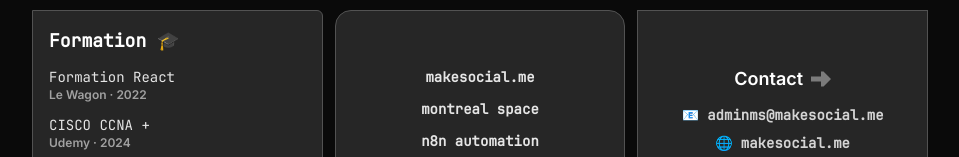
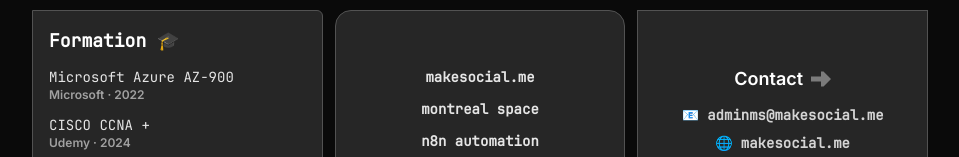
Before and after one commit to cerealmilkdev/portfolio2, a Next.js app: page / in a window 1280 px wide. Shown: the part 392-549 px from the top of the page, without its empty margins (160-1119 px from the left). Built offline with nearby package versions, Linux system fonts and the light colour scheme.

Commit message:
websitefolio

```diff
--- a/app/page.tsx
+++ b/app/page.tsx
@@ -136,10 +136,10 @@ export default function Home() {
               <div className="space-y-3">
                 <div>
                   <div className="text-sm font-medium text-neutral-200 font-mono">
-                    Formation React
+                    Microsoft Azure AZ-900
                   </div>
                   <div className="text-xs text-neutral-400 font-sans">
-                    Le Wagon · 2022
+                    Microsoft · 2022
                   </div>
                 </div>
                 <div>
```
